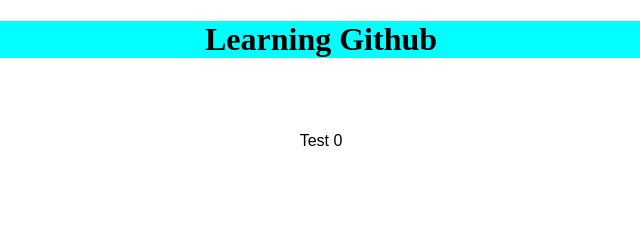
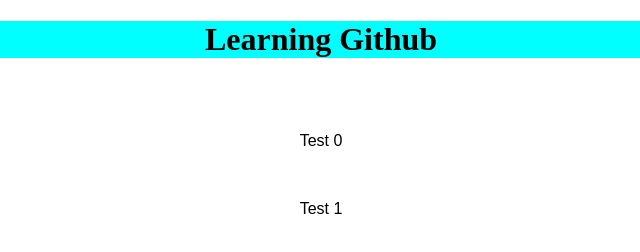
Before and after one commit to chinmay1819/Assignment-1, a plain HTML site: page index.html in a window 1280 px wide. Shown: the full height of the page, 319-959 px from the left. Drawn offline with Linux system fonts and the light colour scheme.

Commit message:
test 1 is the change

```diff
--- a/index.html
+++ b/index.html
@@ -15,6 +15,9 @@
     <br>
     <div class="para">
         <p>Test 0</p>
+        <br>
+        <p>Test 1</p>
     </div>
+
 </body>
 </html>
```
